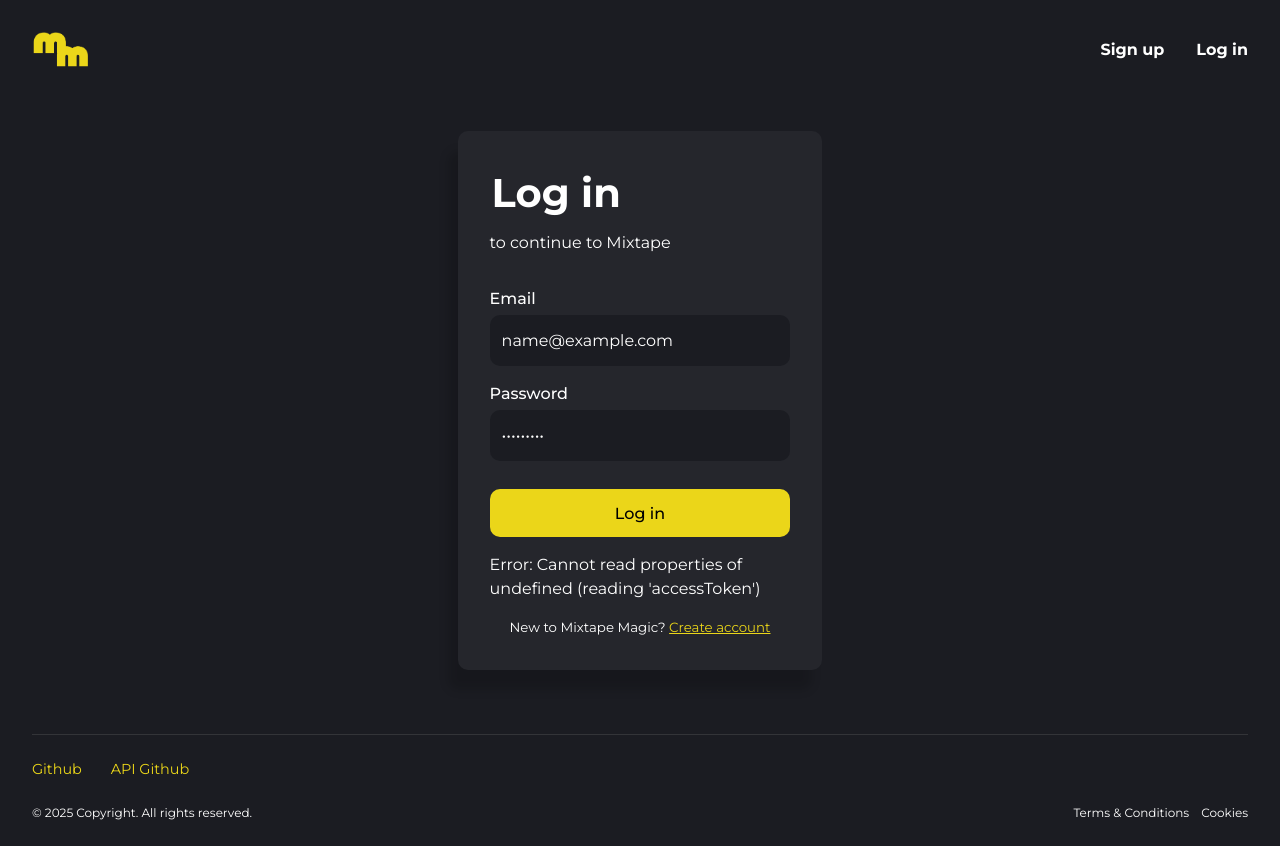
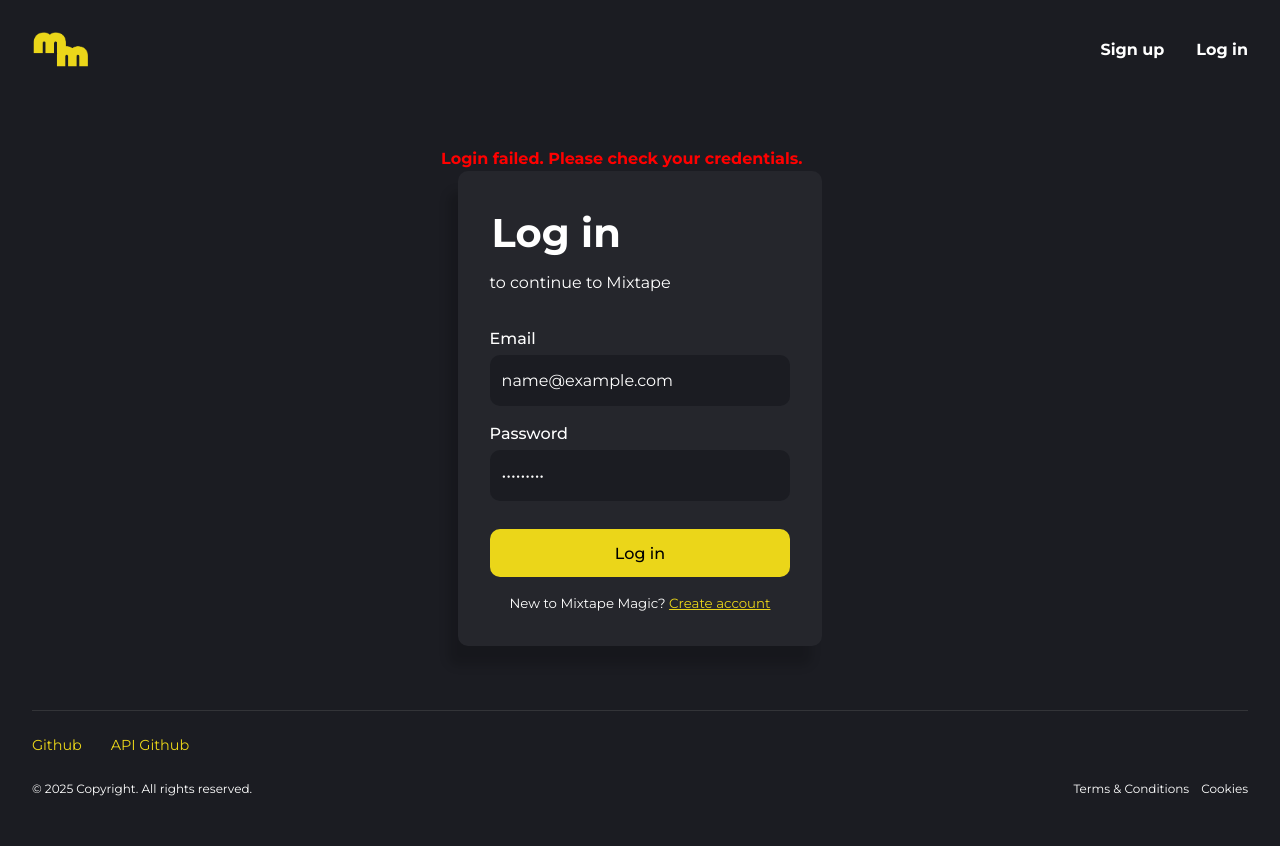
Before and after one commit to technative-academy/Mixtape-Magic, a React (Vite) app: page /login in a window 1280 px wide. Both pictures are taken after typing "name@example.com", "Sample123" into the empty fields and a click on the button "Log in". After the commit the page ends 822 px from the top, so only its background shows below. Built offline with nearby package versions, Linux system fonts and the light colour scheme; no server answers.

Commit message:
handled error message in login page for invalid credentials in UI

```diff
--- a/src/views/login/Login.jsx
+++ b/src/views/login/Login.jsx
@@ -1,8 +1,8 @@
+import { useEffect, useState } from 'react'
 import { useDispatch, useSelector } from 'react-redux'
 import { useNavigate } from 'react-router-dom'
 import { login } from '../../slices/authSlice'
 import LoadingComponent from '../../components/ui/loadingComponent/LoadingComponent'
-
 import Form from '../../components/ui/form/Form'
 
 const Login = () => {
@@ -10,24 +10,40 @@
     const navigate = useNavigate()
     const authStatus = useSelector((state) => state.auth.status)
     const authError = useSelector((state) => state.auth.error)
-    const isLoading = authStatus === <LoadingComponent />
+    const isLoading = authStatus === 'loading'
+    const [errorMessage, setErrorMessage] = useState('')
+
+    useEffect(() => {
+        if (authError) {
+            setErrorMessage('Invalid credentials. Please try again.') // Sets error message based on API
+        }
+    }, [authError])
 
     const handleLogin = async ({ email, password }) => {
         try {
             await dispatch(login({ email, password })).unwrap()
             navigate('/')
         } catch (error) {
-            console.error(error)
+            setErrorMessage('Login failed. Please check your credentials.') // Sets error message in case of login failure
         }
     }
 
     return (
-        <Form
-            type="Login"
-            onSubmit={handleLogin}
-            isLoading={isLoading}
-            error={authError}
-        />
+        <div>
+            {errorMessage && (
+                <p
+                    style={{
+                        textAlign: 'center',
+                        color: 'red',
+                        fontWeight: 'bold',
+                        paddingLeft: '30%',
+                    }}
+                >
+                    {errorMessage}
+                </p>
+            )}
+            <Form type="Login" onSubmit={handleLogin} isLoading={isLoading} />
+        </div>
     )
 }
 
```
